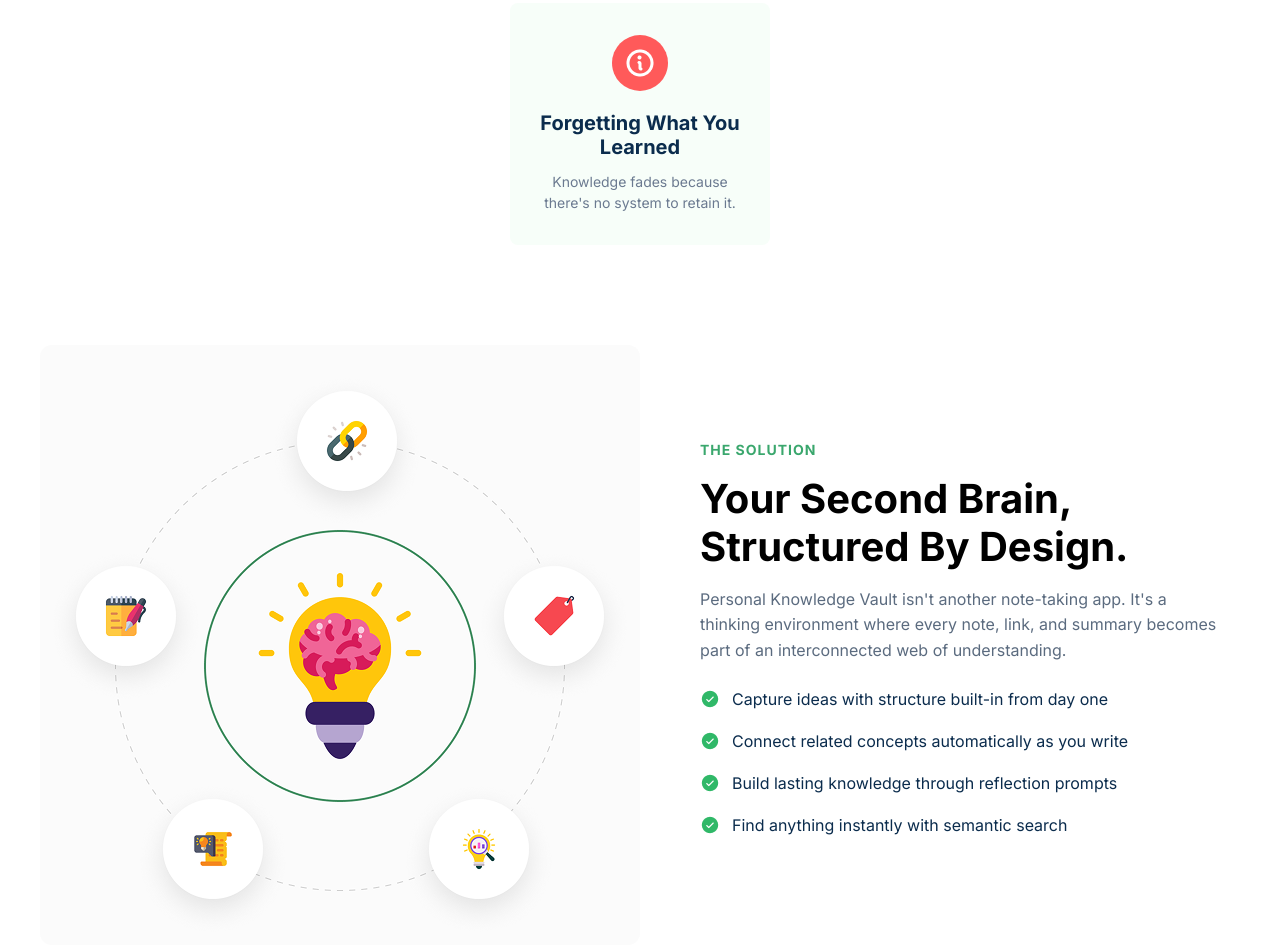
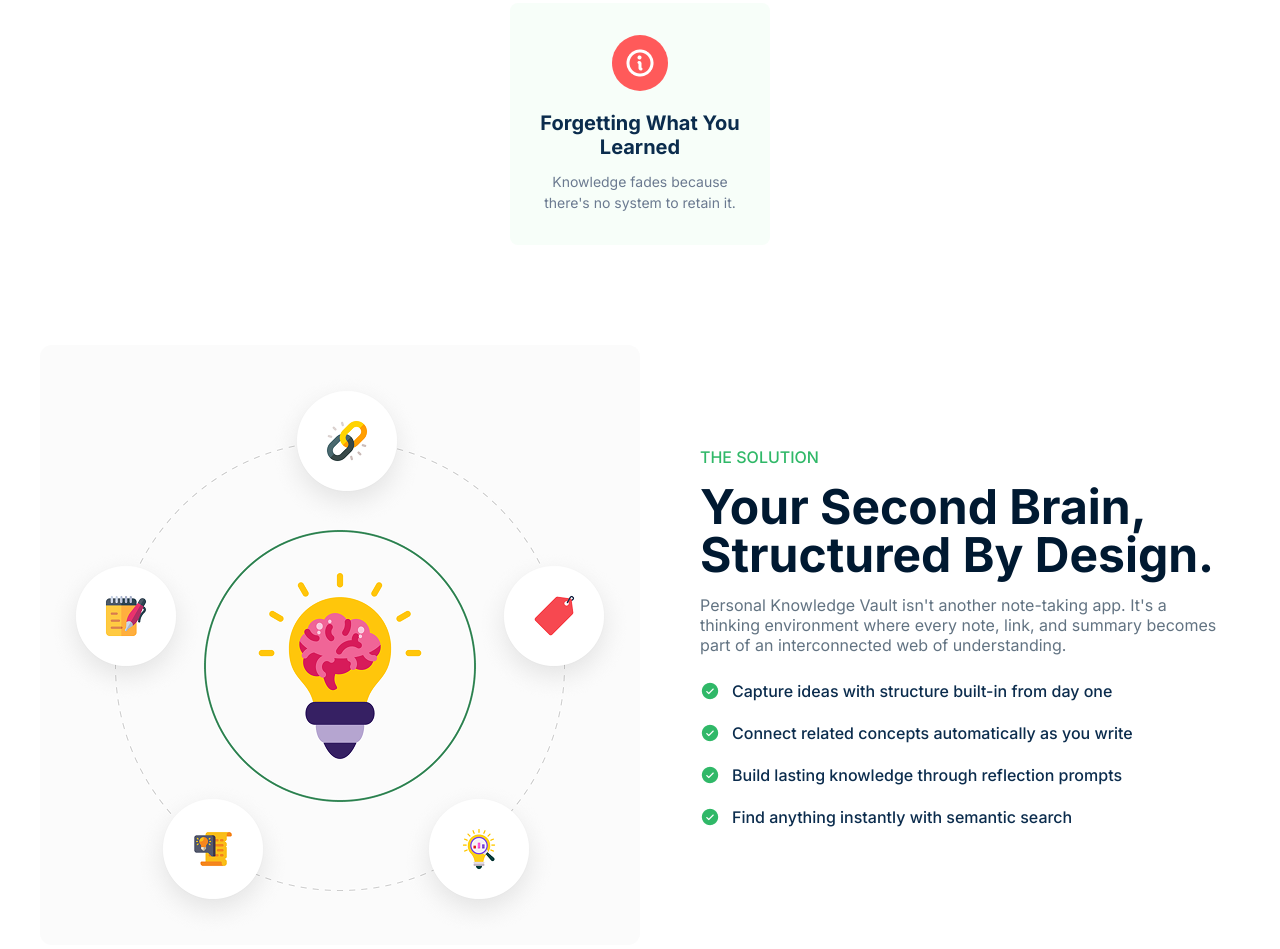
Before and after one commit to Rahi-SQA/B13-A1, a plain HTML site: page index.html in a window 1280 px wide. Shown: the part 1203-2152 px from the top of the page. Drawn offline with Linux system fonts and the light colour scheme.

Commit message:
feature change

```diff
--- a/styles.css
+++ b/styles.css
@@ -254,27 +254,32 @@ nav .menu li a{
 }
 
 .label {
-    font-size: 14px;
-    color: #3aa76d;
-    font-weight: bold;
-    letter-spacing: 1px;
+    font-size: 16px;
+    color: #30B868;
+    font-weight: 500;
+    letter-spacing: 0px;
 }
-
-
 .content h2 {
-    font-size: 40px;
+    font-size: 48px;
     margin: 16px 0;
-    line-height: 1.2;
+    font-weight: 700;
+    color: #001931;
+    line-height: 100%;
 }
 
 .description {
     font-size: 16px;
-    color: #5b6b7f;
+    color: #627382;
+    font-weight: 400;
     margin-bottom: 24px;
-    line-height: 1.6;
+    line-height: 20px;
 }
 .features {
     list-style: none;
+    font-size: 16px;
+    font-weight: 500;
+    font-style: medium;
+    color: #001931;
     padding: 0;
     margin-top: 24px;
 }
```
